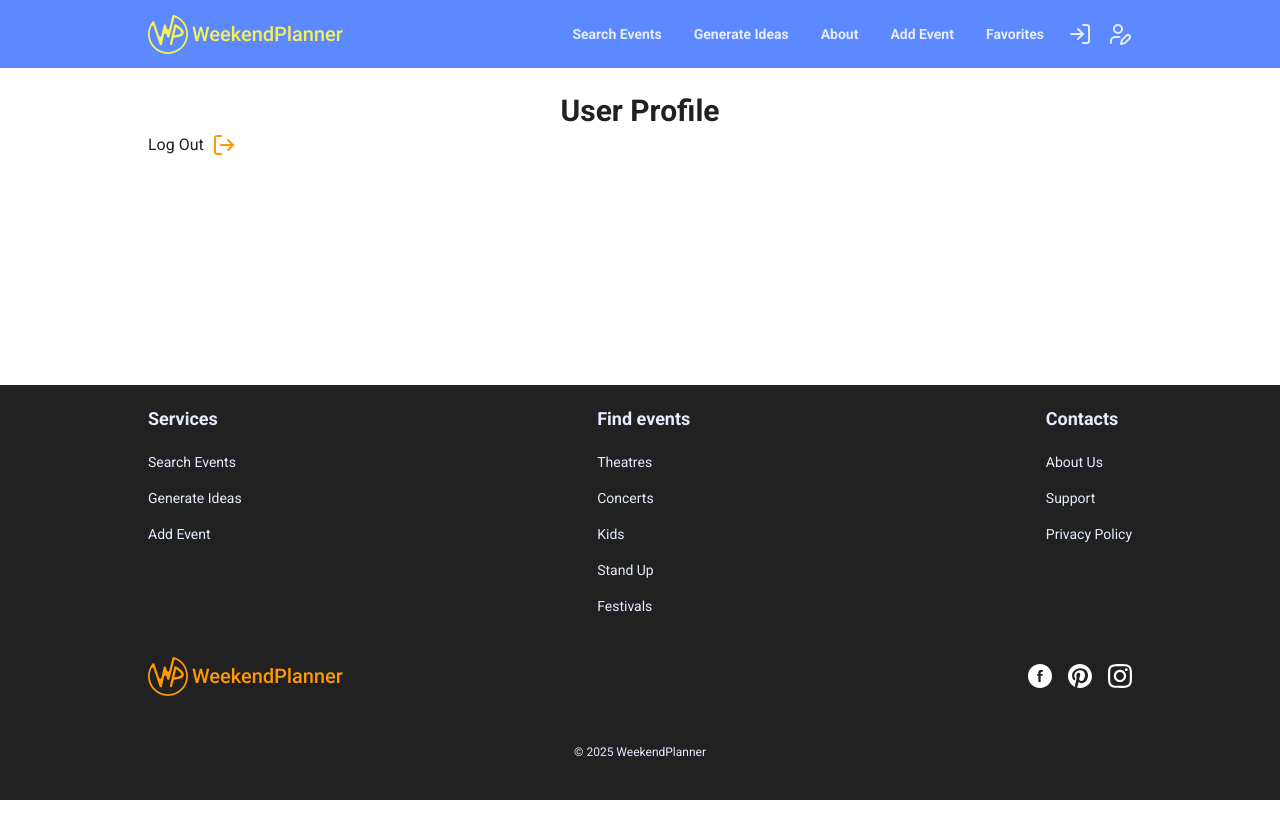
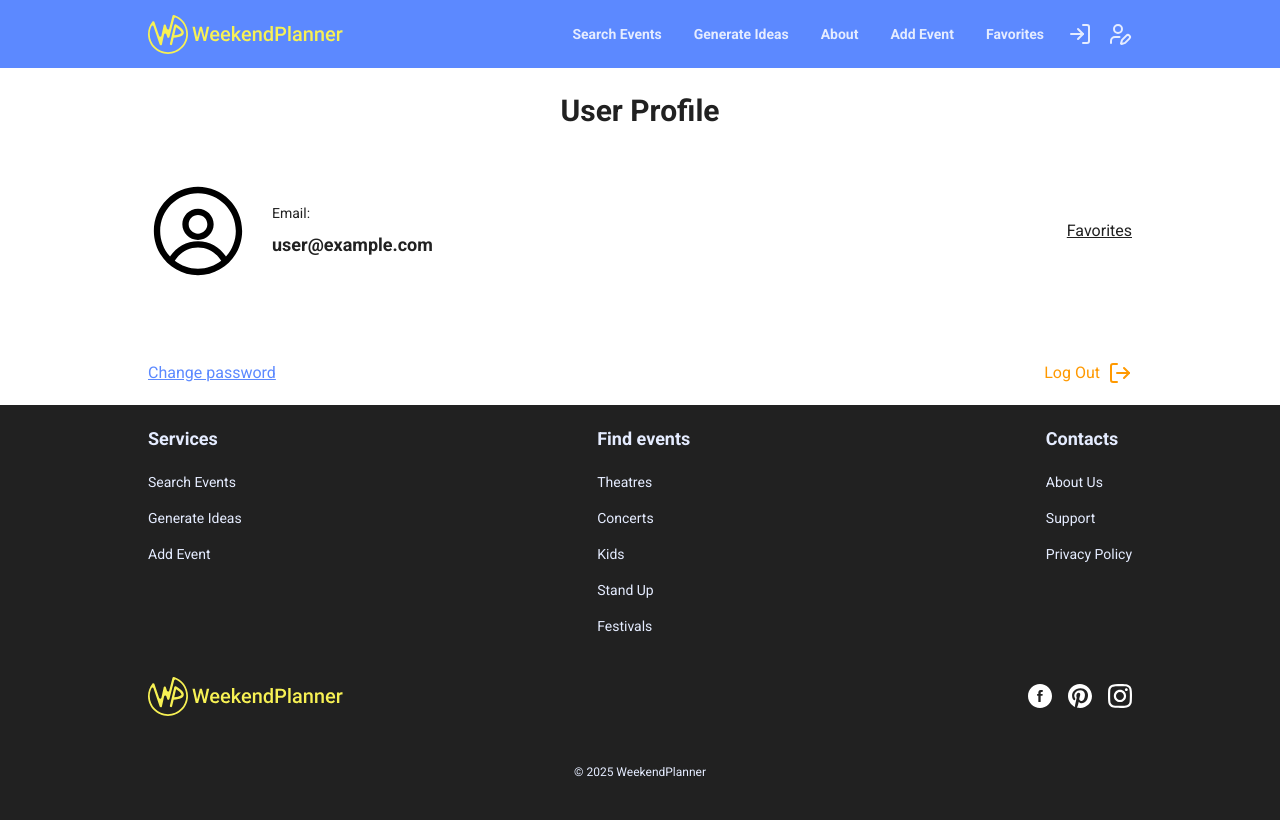
Before and after one commit to megabytos/weekend-planner-fe, a Next.js app: page /user in a window 1280 px wide. Built offline with nearby package versions, Linux system fonts and the light colour scheme; no server answers.

Commit message:
User page was added (#24)

```diff
--- a/src/app/sign-in/page.jsx
+++ b/src/app/sign-in/page.jsx
@@ -36,7 +36,7 @@ export default function SignInPage() {
         </ButtonMain>
         <Link
           href="/sign-up"
-          className="flex gap-1 justify-center items-center text-sm text-blue text-right underline hover:opacity-80"
+          className="flex justify-center items-center text-sm text-blue text-right underline hover:opacity-80"
         >
           <span>Create account</span>
         </Link>
--- a/src/app/user/page.js
+++ b/src/app/user/page.js
@@ -1,6 +1,8 @@
 'use client';
 
 import { LogOut } from 'lucide-react';
+import Image from 'next/image';
+import Link from 'next/link';
 
 import Container from '@/components/layout/container';
 import Section from '@/components/layout/section';
@@ -16,17 +18,49 @@ export default function UserPage() {
 
   return (
     <Section>
-      <Container className="py-4 md:py-5 lg:py-8">
+      <Container className="py-12 md:py-5 lg:py-8">
         <h1 className="text-center text-3xl font-bold">User Profile</h1>
+        <div className=" mt-12 md:flex md:justify-between md:items-center">
+          <div className="flex gap-6 items-center">
+            <div>
+              <Image
+                src={'/svg/avatar-placeholder.svg'}
+                alt={'User Avatar'}
+                width={100}
+                height={100}
+              />
+            </div>
+            <div className="flex flex-col gap-2">
+              <span className="text-sm">Email:</span>
+              <span className="text-lg font-bold"> user@example.com</span>
+            </div>
+          </div>
+
+          <Link
+            href="/user/edit"
+            className="flex justify-center items-center mt-6 text-right underline hover:opacity-80 md:mt-0"
+          >
+            Favorites
+          </Link>
+        </div>
+
+        <div className="flex justify-between items-center mt-12 md:mt-20">
+          <Link
+            href="/sign-up"
+            className="flex gap-1 justify-center items-center text-blue text-right underline hover:opacity-80"
+          >
+            <span>Change password</span>
+          </Link>
           <Button
             onClick={handleLogout}
             type="button"
             aria-label="Log Out"
-          className="flex items-center gap-2"
+            className="flex items-center gap-2 text-orange hover:opacity-80"
           >
             <span>Log Out</span>
-          <LogOut className="stroke-orange" />
+            <LogOut />
           </Button>
+        </div>
       </Container>
     </Section>
   );
--- a/src/components/layout/footer.jsx
+++ b/src/components/layout/footer.jsx
@@ -52,7 +52,7 @@ export default function Footer() {
             </div>
           </nav>
           <div className="flex gap-8 flex-col sm:flex-row sm:justify-between items-center self-stretch">
-            <Logo color="orange" />
+            <Logo />
             <ul className="flex gap-4">
               {socialLinksData.map((link) => (
                 <li key={link.href}>
```
Also changed, not shown: public/svg/avatar-placeholder.svg (added). Lines whose indentation alone changed are shown as unchanged.
